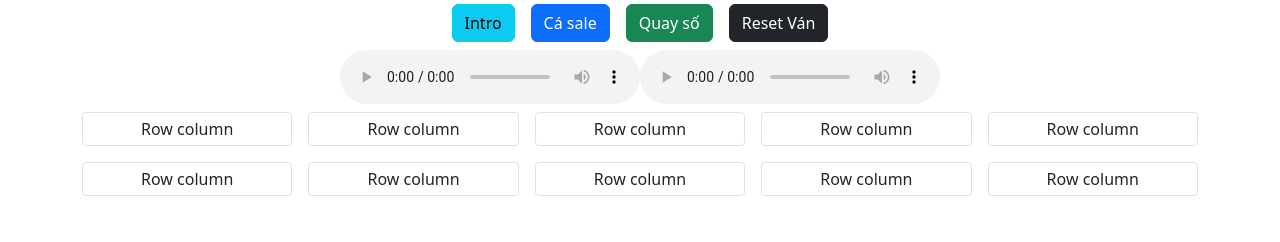
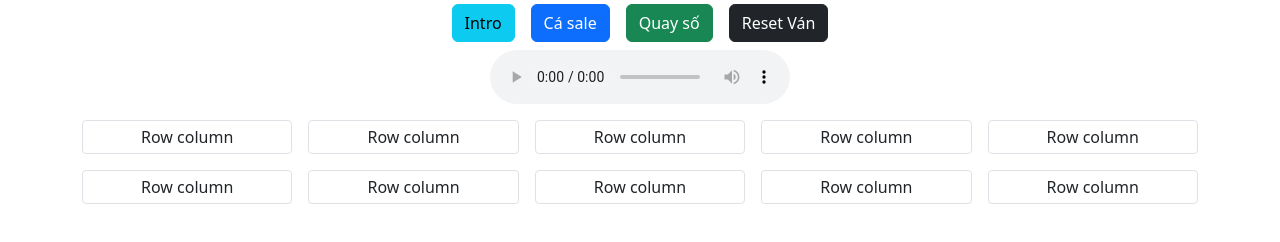
Before and after one commit to hautran98/loto2024, a plain HTML site: page index.html in a window 1280 px wide. Shown: the part 50-292 px from the top of the page. Drawn offline with nearby package versions, Linux system fonts and the light colour scheme.

Commit message:
update code

```diff
--- a/index.html
+++ b/index.html
@@ -30,10 +30,10 @@
         <source src="assets/intro/intro.mp3" type="audio/mpeg" />
         Your browser does not support the audio element.
       </audio>
-      <audio controls id="loto-mp3" src="assets/audio/raoloto1.webm">
-        <source type="audio/mpeg" />
-      </audio>
     </div>
+
+    <div id="song" class="d-flex justify-content-center pb-2"></div>
+
     <div class="container text-center">
       <div class="row row-cols-5 row-cols-lg-5 g-2 g-lg-3" id="result">
         <div class="col">
--- a/js/play.js
+++ b/js/play.js
@@ -24,7 +24,30 @@ const save = new Save();
 
 const resultContainer = document.getElementById("result");
 const singLotoElement = document.getElementById("loto-mp3");
-const renderInit = () => {};
+const songElement = document.getElementById("song");
+
+{
+  /* <audio controls id="loto-mp3" src="assets/audio/raoloto1.webm">
+        <source type="audio/mpeg" />
+      </audio> */
+}
+const templateChild = (number) => {
+  const audio = document.createElement("audio");
+  const source = document.createElement("source");
+  source.setAttribute("type", "audio/mpeg");
+  audio.setAttribute("id", `loto-${number}`);
+  audio.setAttribute("controls", true);
+  audio.setAttribute("src", `assets/audio/raoloto${number}.webm`);
+  audio.setAttribute("class", "d-none");
+  source.setAttribute("class", "d-none");
+  audio.appendChild(source);
+  return audio;
+};
+const renderInit = () => {
+  for (let i = 1; i <= 90; i++) {
+    songElement.append(templateChild(i));
+  }
+};
 
 const play = () => {
   renderInit();
@@ -47,8 +70,8 @@ const isInResult = (number) => {
 };
 
 const singLoto = (number) => {
-  const path = `../assets/audio/raoloto${number}.webm`;
-  singLotoElement.setAttribute("src", path);
+  const singLotoElement = document.getElementById(`loto-${number}`);
+  singLotoElement.setAttribute("class", "block");
   singLotoElement.load();
   singLotoElement.play();
 };
```
